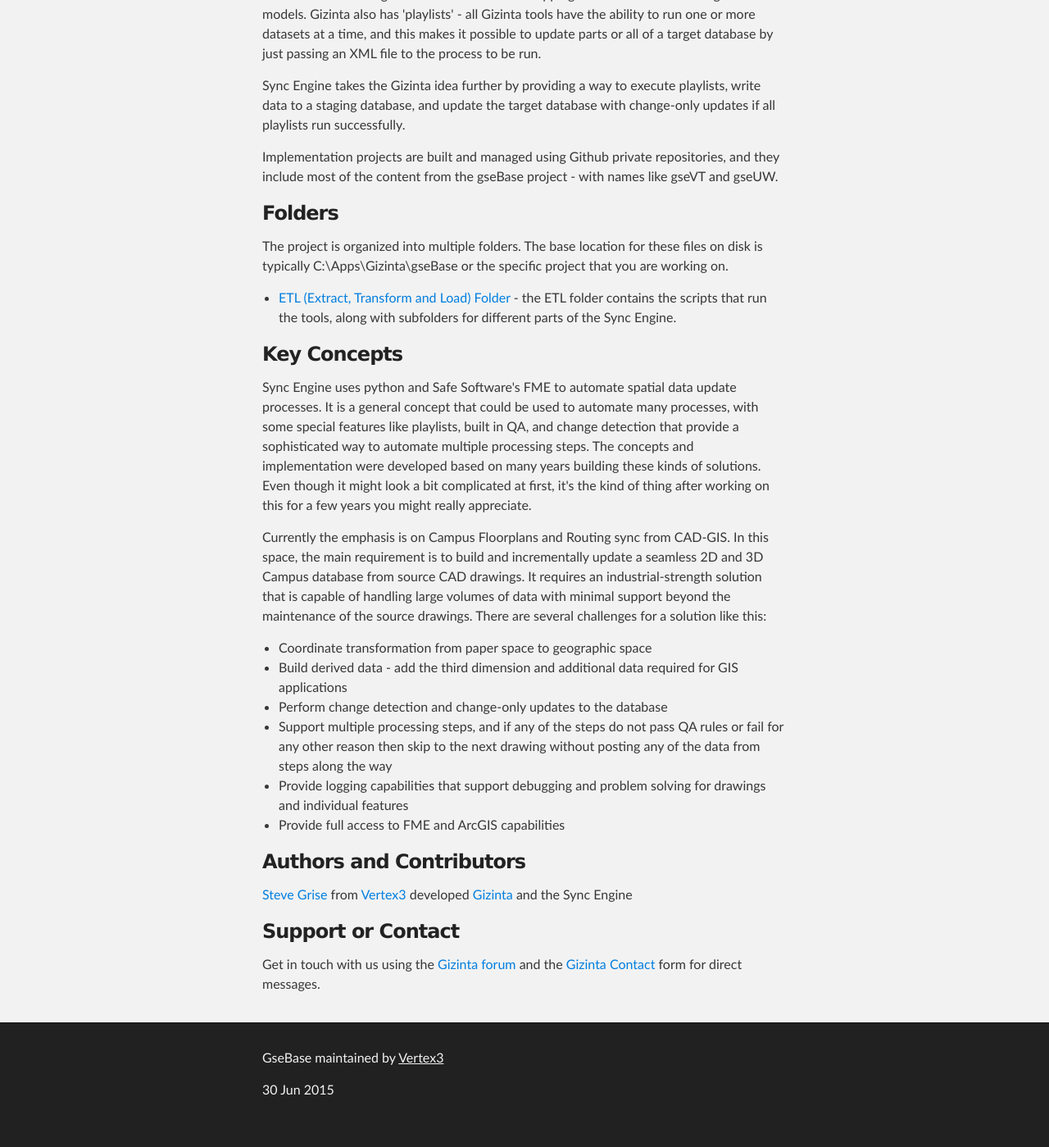
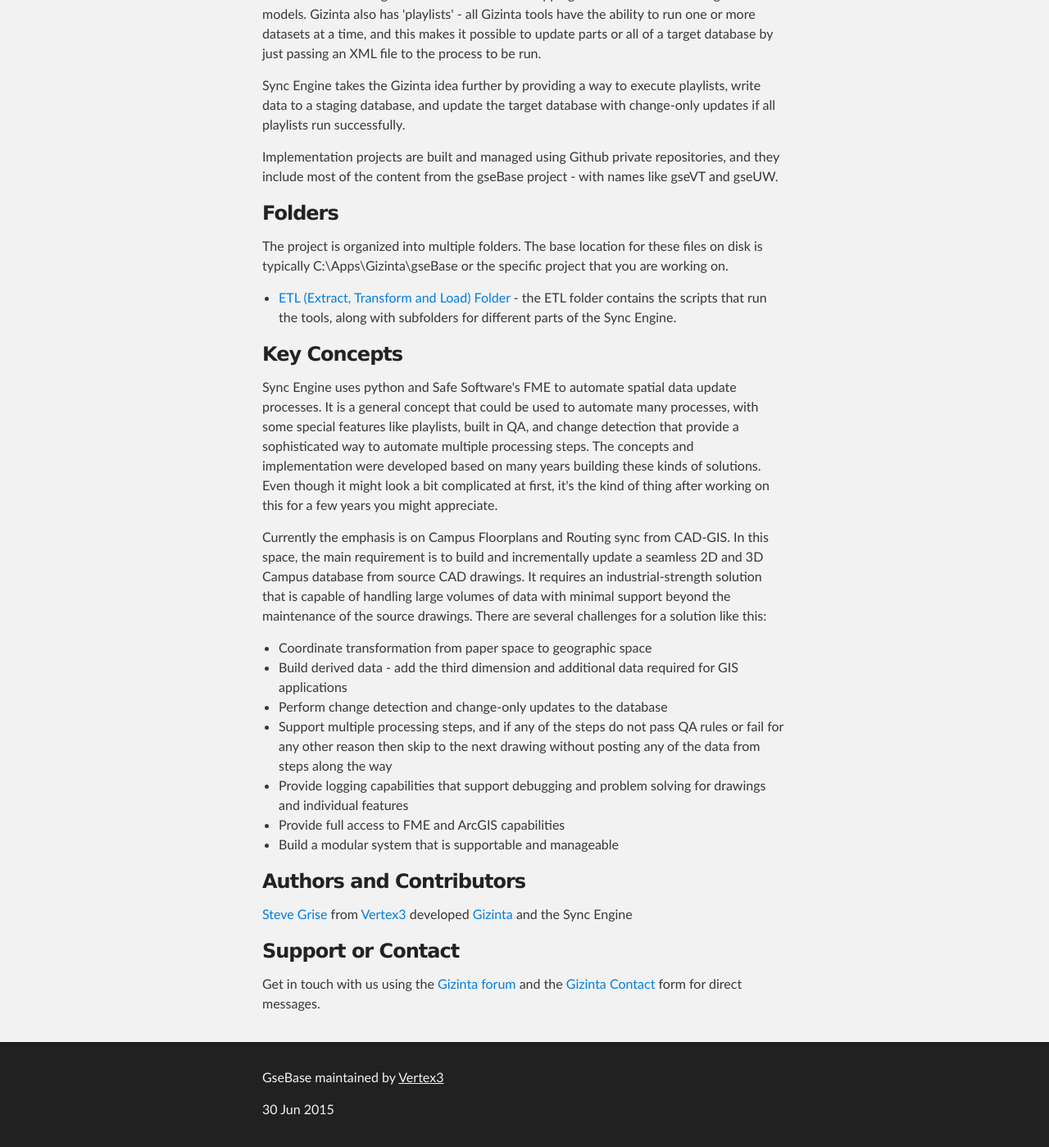
Before and after one commit to Vertex3/gseBase, a Jekyll site: the page built from index.html, in a window 1280 px wide and 1400 px high, scrolled down 349 px. Shown: the whole window at 82% size. Built offline with Jekyll 4.4.1, drawn with Linux system fonts in a browser that asks for light colours; before the commit the page ends 1725 px from its top, so only the background shows below that.

Commit message:
add content.

```diff
--- a/index.html
+++ b/index.html
@@ -29,7 +29,7 @@
   <li><a href="{{ site.url }}ETL/index.html">ETL (Extract, Transform and Load) Folder</a> - the ETL folder contains the scripts that run the tools, along with subfolders for different parts of the Sync Engine.</li>
 </ul>
         <h3>Key Concepts</h3>
-        <p>Sync Engine uses python and Safe Software's FME to automate spatial data update processes. It is a general concept that could be used to automate many processes, with some special features like playlists, built in QA, and change detection that provide a sophisticated way to automate multiple processing steps. The concepts and implementation were developed based on many years building these kinds of solutions. Even though it might look a bit complicated at first, it's the kind of thing after working on this for a few years you might really appreciate.</p>
+        <p>Sync Engine uses python and Safe Software's FME to automate spatial data update processes. It is a general concept that could be used to automate many processes, with some special features like playlists, built in QA, and change detection that provide a sophisticated way to automate multiple processing steps. The concepts and implementation were developed based on many years building these kinds of solutions. Even though it might look a bit complicated at first, it's the kind of thing after working on this for a few years you might appreciate.</p>
           <p>Currently the emphasis is on Campus Floorplans and Routing sync from CAD-GIS. In this space, the main requirement is to build and incrementally update a seamless 2D and 3D Campus database from source CAD drawings. It requires an industrial-strength solution that is capable of handling large volumes of data with minimal support beyond the maintenance of the source drawings. There are several challenges for a solution like this:</p>
         <ul>
           <li>Coordinate transformation from paper space to geographic space</li>
@@ -38,6 +38,7 @@
           <li>Support multiple processing steps, and if any of the steps do not pass QA rules or fail for any other reason then skip to the next drawing without posting any of the data from steps along the way</li>
           <li>Provide logging capabilities that support debugging and problem solving for drawings and individual features</li>
           <li>Provide full access to FME and ArcGIS capabilities</li>
+          <li>Build a modular system that is supportable and manageable</li>
         </ul>
 
         <h3>Authors and Contributors</h3>
```
